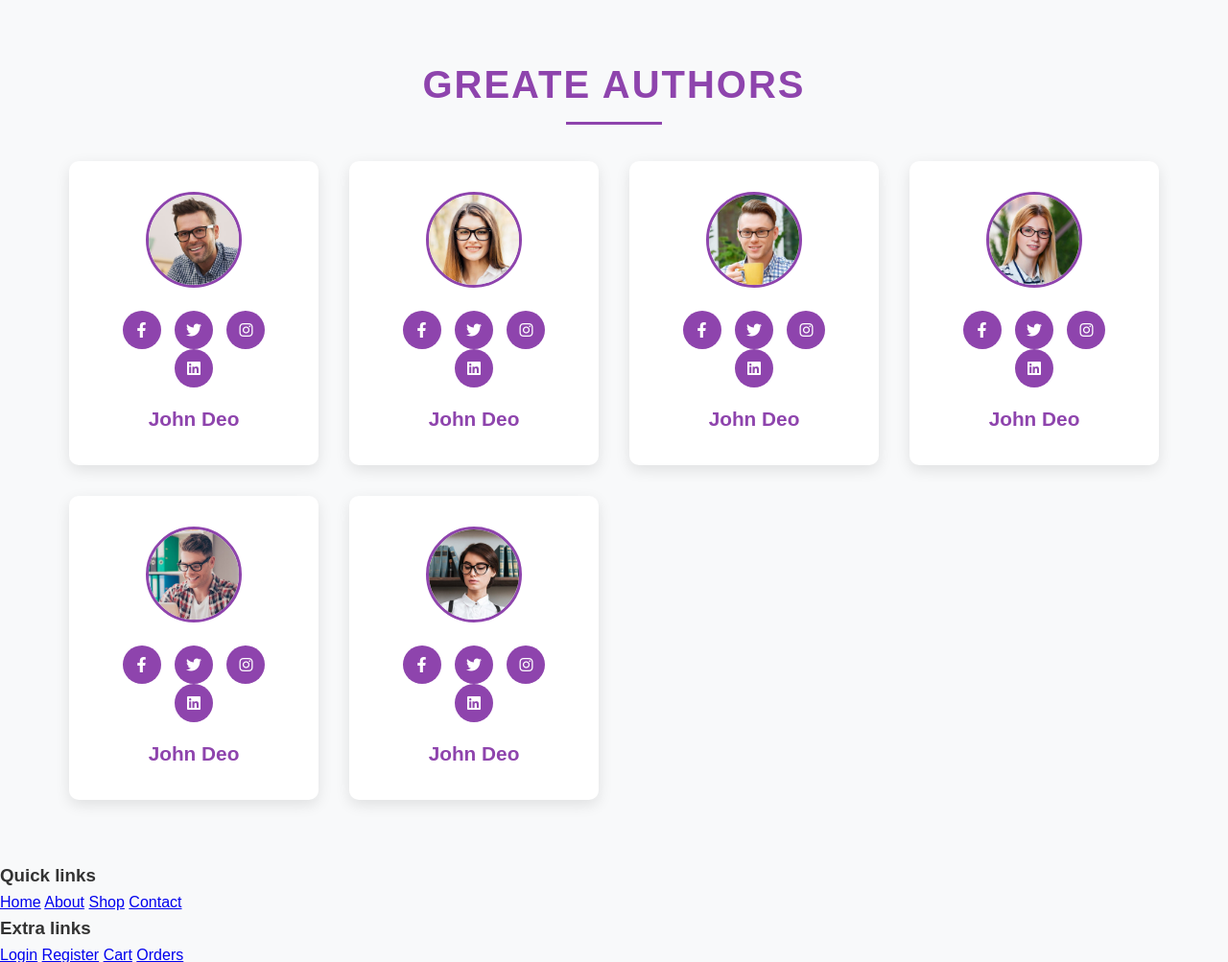
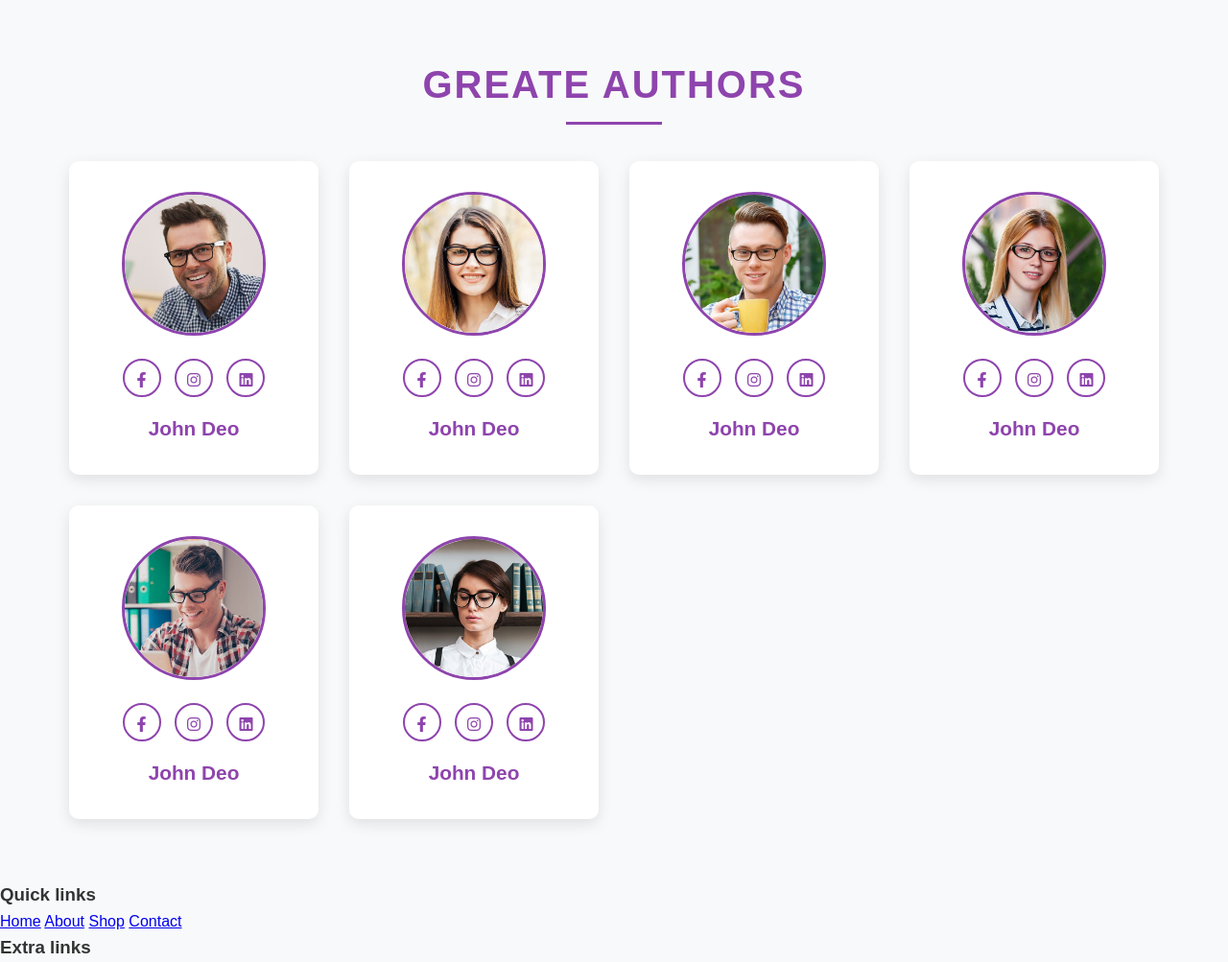
Before and after one commit to Sashika-Dilmina/Book-store, a PHP site: page /about.php in a window 1280 px wide. Shown: the part 1966-2969 px from the top of the page at 96% size. Run offline with PHP 8.4, Linux system fonts and the light colour scheme; the visitor is signed in with stand-in values (Sample User, id 1); data that the repository does not hold is empty.

Commit message:
update about

```diff
--- a/about.php
+++ b/about.php
@@ -153,7 +153,6 @@ if(!isset($user_id)){
          <img src="images/author-1.jpg" alt="">
          <div class="share">
             <a href="#" class="fab fa-facebook-f"></a>
-            <a href="#" class="fab fa-twitter"></a>
             <a href="#" class="fab fa-instagram"></a>
             <a href="#" class="fab fa-linkedin"></a>
          </div>
@@ -164,7 +163,6 @@ if(!isset($user_id)){
          <img src="images/author-2.jpg" alt="">
          <div class="share">
             <a href="#" class="fab fa-facebook-f"></a>
-            <a href="#" class="fab fa-twitter"></a>
             <a href="#" class="fab fa-instagram"></a>
             <a href="#" class="fab fa-linkedin"></a>
          </div>
@@ -175,7 +173,6 @@ if(!isset($user_id)){
          <img src="images/author-3.jpg" alt="">
          <div class="share">
             <a href="#" class="fab fa-facebook-f"></a>
-            <a href="#" class="fab fa-twitter"></a>
             <a href="#" class="fab fa-instagram"></a>
             <a href="#" class="fab fa-linkedin"></a>
          </div>
@@ -186,7 +183,6 @@ if(!isset($user_id)){
          <img src="images/author-4.jpg" alt="">
          <div class="share">
             <a href="#" class="fab fa-facebook-f"></a>
-            <a href="#" class="fab fa-twitter"></a>
             <a href="#" class="fab fa-instagram"></a>
             <a href="#" class="fab fa-linkedin"></a>
          </div>
@@ -197,7 +193,6 @@ if(!isset($user_id)){
          <img src="images/author-5.jpg" alt="">
          <div class="share">
             <a href="#" class="fab fa-facebook-f"></a>
-            <a href="#" class="fab fa-twitter"></a>
             <a href="#" class="fab fa-instagram"></a>
             <a href="#" class="fab fa-linkedin"></a>
          </div>
@@ -208,7 +203,6 @@ if(!isset($user_id)){
          <img src="images/author-6.jpg" alt="">
          <div class="share">
             <a href="#" class="fab fa-facebook-f"></a>
-            <a href="#" class="fab fa-twitter"></a>
             <a href="#" class="fab fa-instagram"></a>
             <a href="#" class="fab fa-linkedin"></a>
          </div>
--- a/css/about.css
+++ b/css/about.css
@@ -215,11 +215,12 @@ body {
 
 .authors .box:hover {
     transform: translateY(-5px);
+    border: 2px solid #8e44ad;
 }
 
 .authors .box img {
-    width: 100px;
-    height: 100px;
+    width: 150px;
+    height: 150px;
     border-radius: 50%;
     margin-bottom: 1rem;
     border: 3px solid #8e44ad;
@@ -234,17 +235,19 @@ body {
     width: 40px;
     height: 40px;
     line-height: 40px;
-    background: #8e44ad;
-    color: white;
+    background: white;
+    color: #8e44ad;
     margin: 0 5px;
     border-radius: 50%;
     text-decoration: none;
     transition: all 0.3s ease;
+    border: 2px solid #8e44ad;
 }
 
 .authors .box .share a:hover {
     background: #7d3c98;
     transform: scale(1.1);
+    color: white;
 }
 
 .authors .box h3 {
```
